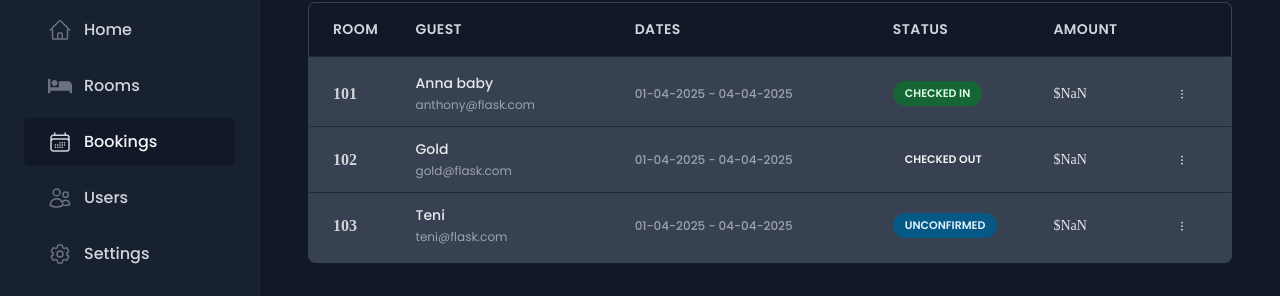
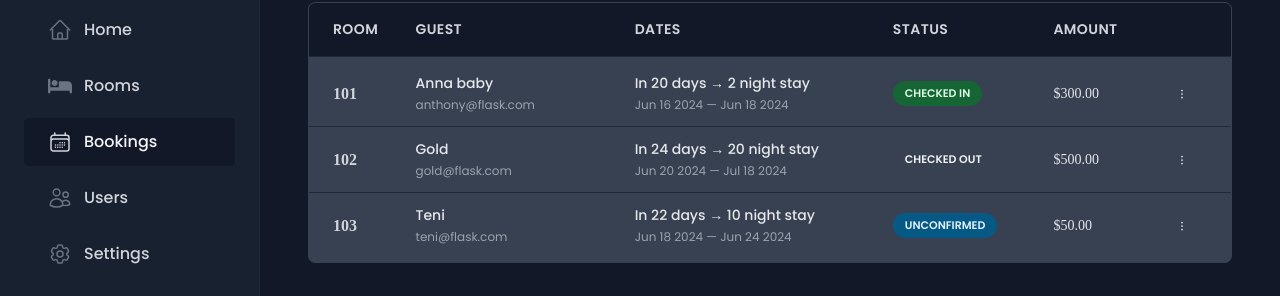
Before and after one commit to Onyeneke-AC/hotel-management-system, a React (Vite) app: page /bookings in a window 1280 px wide. Shown: the part 161-457 px from the top of the page. Built offline with nearby package versions, Linux system fonts and the light colour scheme; a web font is replaced by a local one.

Commit message:
implementation of the booking row

```diff
--- a/src/features/bookings/BookingRow.jsx
+++ b/src/features/bookings/BookingRow.jsx
@@ -6,16 +6,16 @@ import Table from "../../ui/Table";
 
 import { formatCurrency } from "../../utils/helpers";
 import { formatDistanceFromNow } from "../../utils/helpers";
-import Menus from "../../ui/Menus";
+// import Menus from "../../ui/Menus";
 import {
   HiEllipsisVertical,
   //   HiArrowDownOnSquare,
   //   HiArrowUpOnSquare,
-  HiEye,
+  // HiEye,
   //   HiTrash,
 } from "react-icons/hi2";
 import { useNavigate } from "react-router-dom";
-import Modal from "../../ui/Modal";
+// import Modal from "../../ui/Modal";
 // import ConfirmDelete from "../../ui/ConfirmDelete";
 
 const Room = styled.div`
@@ -52,12 +52,12 @@ function BookingRow({
     endDate,
     numNights,
     status,
-    totalPrice,
+    amount,
     customer: { firstName, email },
     room: { name: roomName },
   },
 }) {
-  const navigate = useNavigate();
+  // const navigate = useNavigate();
 
   const statusToTagName = {
     unconfirmed: "blue",
@@ -76,21 +76,20 @@ function BookingRow({
 
       <Stacked>
         <span>
-          {startDate} - {endDate}
-          {/* {isToday(new Date(startDate))
+          {isToday(new Date(startDate))
             ? "Today"
             : formatDistanceFromNow(startDate)}{" "}
-          &rarr; {numNights} night stay */}
+          &rarr; {numNights} night stay
         </span>
-        {/* <span>
+        <span>
           {format(new Date(startDate), "MMM dd yyyy")} &mdash;{" "}
           {format(new Date(endDate), "MMM dd yyyy")}
-        </span> */}
+        </span>
       </Stacked>
 
       <Tag type={statusToTagName[status]}>{status.replace("-", " ")}</Tag>
 
-      <Amount>{formatCurrency(totalPrice)}</Amount>
+      <Amount>{formatCurrency(amount)}</Amount>
 
       <HiEllipsisVertical />
       {/* <Modal>
--- a/src/features/bookings/BookingTable.jsx
+++ b/src/features/bookings/BookingTable.jsx
@@ -5,10 +5,10 @@ import Empty from "../../ui/Empty";
 const bookings = [
   {
     roomNumber: "23",
-    numNights: "3",
-    startDate: "01-04-2025",
-    endDate: "04-04-2025",
-    amount: "$300",
+    numNights: "2",
+    startDate: "2024-06-16T00:00:00",
+    endDate: "2024-06-18T00:00:00",
+    amount: 300,
     isPaid: false,
     roomId: 1,
     customerId: 1,
@@ -18,10 +18,10 @@ const bookings = [
   },
   {
     roomNumber: "23",
-    numNights: "3",
-    startDate: "01-04-2025",
-    endDate: "04-04-2025",
-    amount: "$300",
+    numNights: "20",
+    startDate: "2024-06-20T00:00:00",
+    endDate: "2024-07-18T00:00:00",
+    amount: 500,
     isPaid: false,
     roomId: 2,
     customerId: 2,
@@ -31,10 +31,10 @@ const bookings = [
   },
   {
     roomNumber: "23",
-    numNights: "3",
-    startDate: "01-04-2025",
-    amount: "$300",
-    endDate: "04-04-2025",
+    numNights: "10",
+    startDate: "2024-06-18T00:00:00",
+    amount: 50,
+    endDate: "2024-06-24T00:00:00",
     isPaid: false,
     roomId: 3,
     customerId: 3,
```
